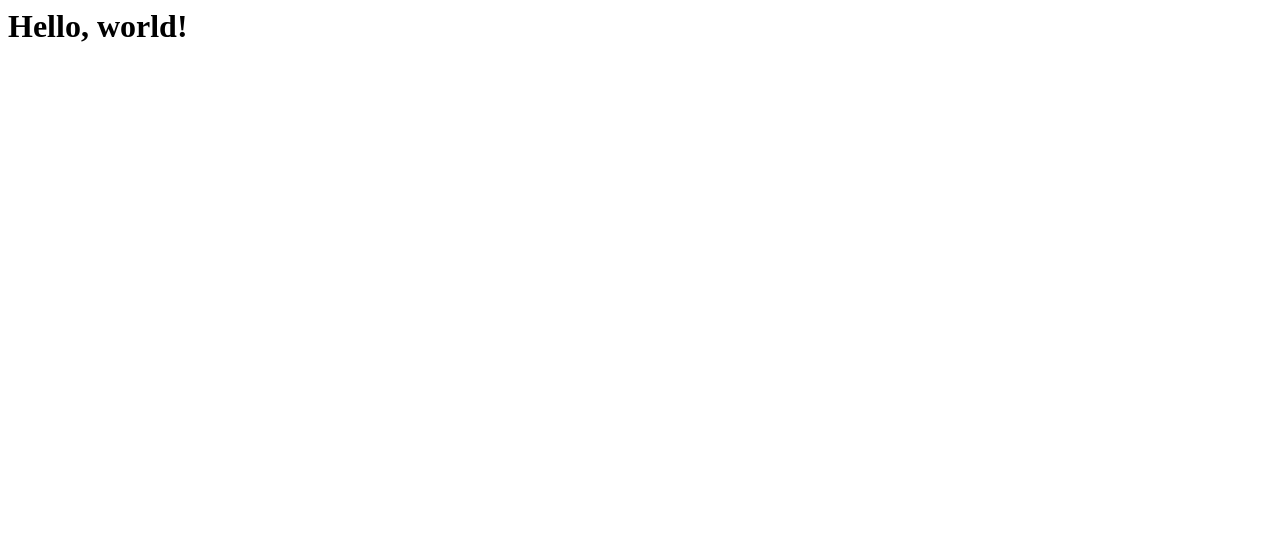
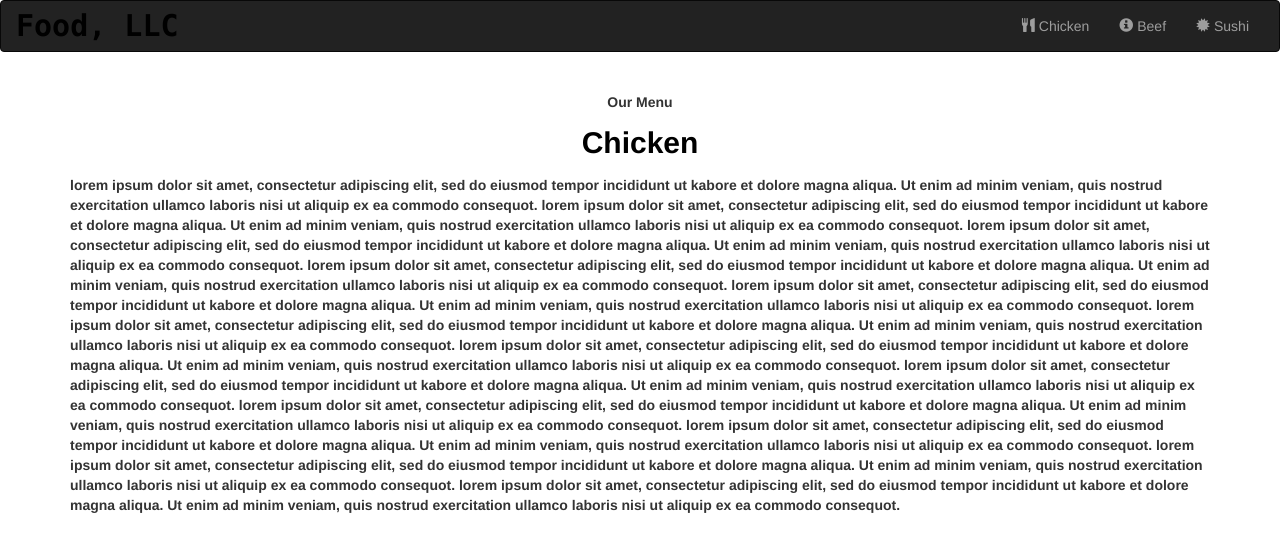
Before and after one commit to 19pa1a0564/Assignment_coursera3, a plain HTML site: page index.html in a window 1280 px wide. Drawn offline with nearby package versions, Linux system fonts and the light colour scheme.

Commit message:
Create homepage

```diff
--- a/index.html
+++ b/index.html
@@ -1 +1,65 @@
-<h1>Hello, world!</h1>
+<html>
+<head>
+  <title>Coursera-moduel3</title>
+  <meta name="viewport" content="width=device-width, initial-scale=1">
+  <link rel="stylesheet" href="https://maxcdn.bootstrapcdn.com/bootstrap/3.4.1/css/bootstrap.min.css">
+  <link rel="stylesheet" type="text/css" href="moduel3.css">
+  <script src="https://ajax.googleapis.com/ajax/libs/jquery/3.5.1/jquery.min.js"></script>
+  <script src="https://maxcdn.bootstrapcdn.com/bootstrap/3.4.1/js/bootstrap.min.js"></script>
+</head>
+<body>
+
+<nav id="nav-bar" class="navbar navbar-inverse">
+  <div class="container-fluid">
+    <div class="navbar-header">
+      <button type="button" class="navbar-toggle" data-toggle="collapse" data-target="#myNavbar">
+        <span class="icon-bar"></span>
+        <span class="icon-bar"></span>
+        <span class="icon-bar"></span>
+      </button>
+      <a class="navbar-brand" href="#" style="font-size: 30px; color:black; font-family:consolas"><b>Food, LLC</b></a>
+    </div>
+    <div class="collapse navbar-collapse" id="myNavbar">
+
+      <ul class="nav navbar-nav navbar-right" >
+        <li style>
+        <a href="#" >
+        <span class="glyphicon glyphicon-cutlery"></span> Chicken</a>
+        </li>
+        <li>
+        <a href="#" >
+        <span class="glyphicon glyphicon-info-sign"></span> Beef</a>
+        </li>
+        <li>
+        <a href="#">
+        <span class="glyphicon glyphicon-certificate"></span> Sushi</a>
+        </li>
+      </ul>
+    </div>
+  </div>
+</nav>
+<br>
+<b><p class="text-center">Our Menu</p></b>
+
+
+<div id="main-content" class="container">
+  <div id="home-tiles" class="row">
+      <div class="col-md-12 col-sm-12 col-xs-12">
+            <b><p style="text-align: center; font-size: 30px; color:black;">Chicken<p></b>
+                <b><p>lorem ipsum dolor sit amet, consectetur adipiscing elit, sed do eiusmod tempor incididunt ut kabore et dolore magna aliqua. Ut enim ad minim veniam, quis nostrud exercitation ullamco laboris nisi ut aliquip ex ea commodo consequot. lorem ipsum dolor sit amet, consectetur adipiscing elit, sed do eiusmod tempor incididunt ut kabore et dolore magna aliqua. Ut enim ad minim veniam, quis nostrud exercitation ullamco laboris nisi ut aliquip ex ea commodo consequot.
+                    lorem ipsum dolor sit amet, consectetur adipiscing elit, sed do eiusmod tempor incididunt ut kabore et dolore magna aliqua. Ut enim ad minim veniam, quis nostrud exercitation ullamco laboris nisi ut aliquip ex ea commodo consequot.
+                    lorem ipsum dolor sit amet, consectetur adipiscing elit, sed do eiusmod tempor incididunt ut kabore et dolore magna aliqua. Ut enim ad minim veniam, quis nostrud exercitation ullamco laboris nisi ut aliquip ex ea commodo consequot.
+                    lorem ipsum dolor sit amet, consectetur adipiscing elit, sed do eiusmod tempor incididunt ut kabore et dolore magna aliqua. Ut enim ad minim veniam, quis nostrud exercitation ullamco laboris nisi ut aliquip ex ea commodo consequot.
+                    lorem ipsum dolor sit amet, consectetur adipiscing elit, sed do eiusmod tempor incididunt ut kabore et dolore magna aliqua. Ut enim ad minim veniam, quis nostrud exercitation ullamco laboris nisi ut aliquip ex ea commodo consequot.
+                    lorem ipsum dolor sit amet, consectetur adipiscing elit, sed do eiusmod tempor incididunt ut kabore et dolore magna aliqua. Ut enim ad minim veniam, quis nostrud exercitation ullamco laboris nisi ut aliquip ex ea commodo consequot.
+                    lorem ipsum dolor sit amet, consectetur adipiscing elit, sed do eiusmod tempor incididunt ut kabore et dolore magna aliqua. Ut enim ad minim veniam, quis nostrud exercitation ullamco laboris nisi ut aliquip ex ea commodo consequot.
+                    lorem ipsum dolor sit amet, consectetur adipiscing elit, sed do eiusmod tempor incididunt ut kabore et dolore magna aliqua. Ut enim ad minim veniam, quis nostrud exercitation ullamco laboris nisi ut aliquip ex ea commodo consequot.
+                    lorem ipsum dolor sit amet, consectetur adipiscing elit, sed do eiusmod tempor incididunt ut kabore et dolore magna aliqua. Ut enim ad minim veniam, quis nostrud exercitation ullamco laboris nisi ut aliquip ex ea commodo consequot.
+                    lorem ipsum dolor sit amet, consectetur adipiscing elit, sed do eiusmod tempor incididunt ut kabore et dolore magna aliqua. Ut enim ad minim veniam, quis nostrud exercitation ullamco laboris nisi ut aliquip ex ea commodo consequot.
+                    lorem ipsum dolor sit amet, consectetur adipiscing elit, sed do eiusmod tempor incididunt ut kabore et dolore magna aliqua. Ut enim ad minim veniam, quis nostrud exercitation ullamco laboris nisi ut aliquip ex ea commodo consequot.                </p></b>
+      </div>
+    </div>
+</div>
+
+</body>
+</html>
```
